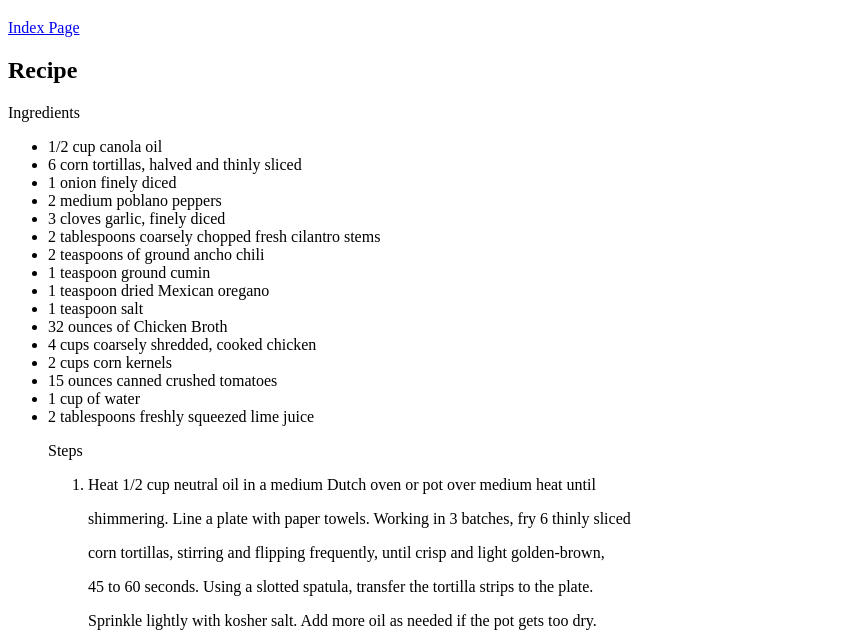
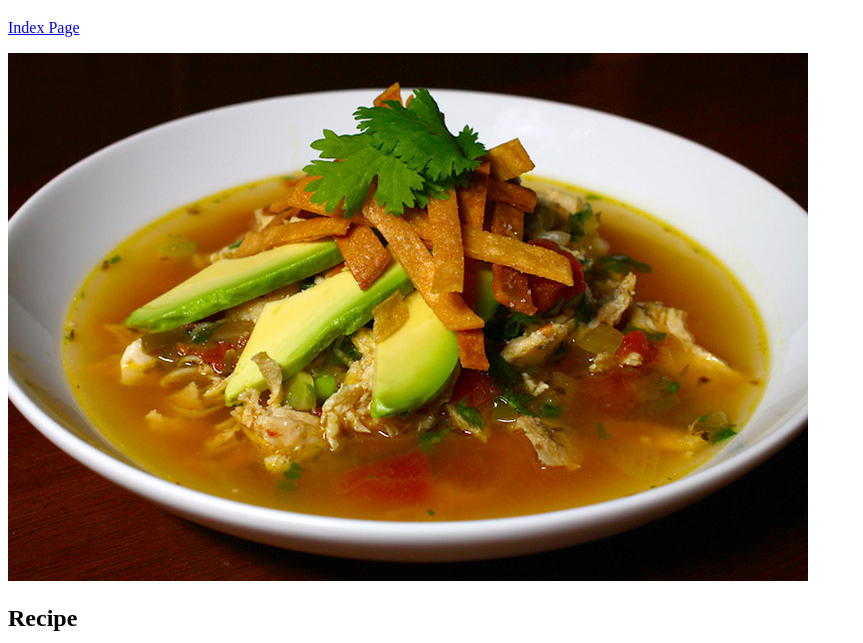
Before and after one commit to lilbermudez-creator/odin-recipes, a plain HTML site: page recipes/chicken_tortilla_soup.html in a window 1280 px wide. Shown: the part 61-704 px from the top of the page, without its empty margins (0-863 px from the left). Drawn offline with Linux system fonts and the light colour scheme.

Commit message:
modify chicken_tortilla_soup.html add image

```diff
--- a/recipes/chicken_tortilla_soup.html
+++ b/recipes/chicken_tortilla_soup.html
@@ -7,6 +7,9 @@
     <body>
         <h1>Chicken Tortilla Soup</h1>
         <a href="../index.html">Index Page</a>
+
+        <p><img src="../images/chicken_tortilla_soup.jpg"></p>
+
 
         <h2>Recipe</h2>
         <p> Ingredients</p>
```
